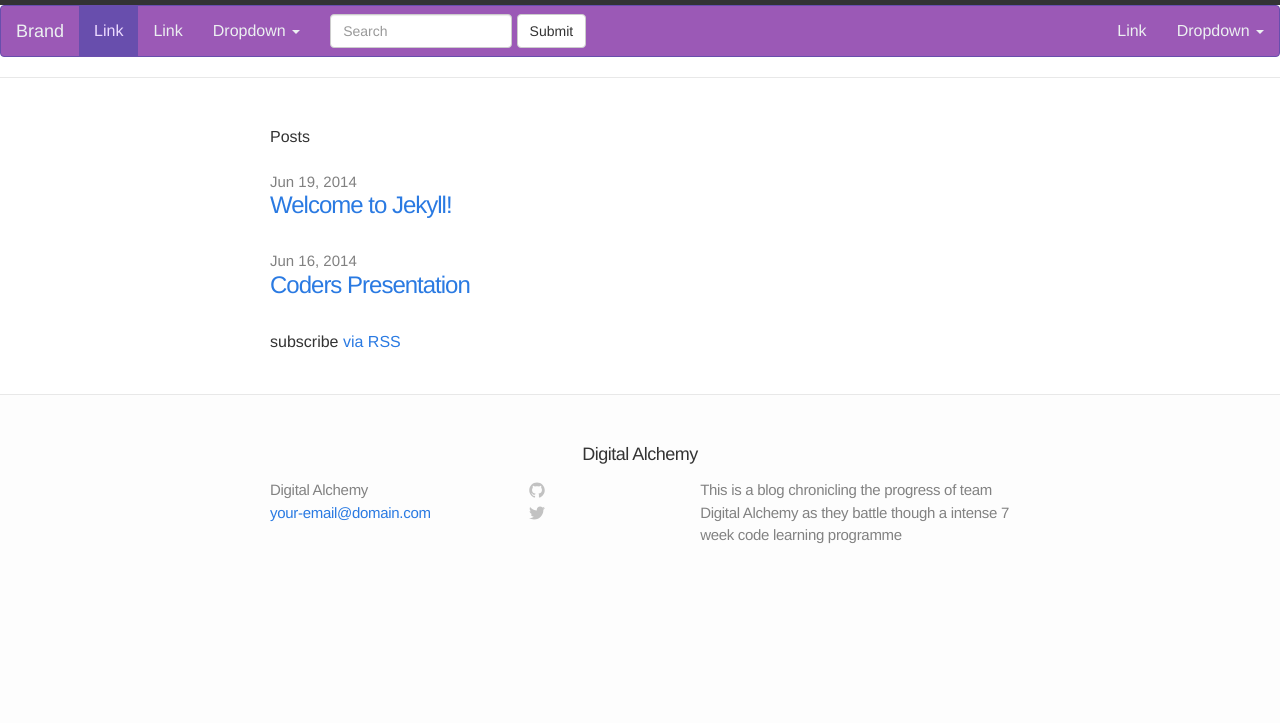
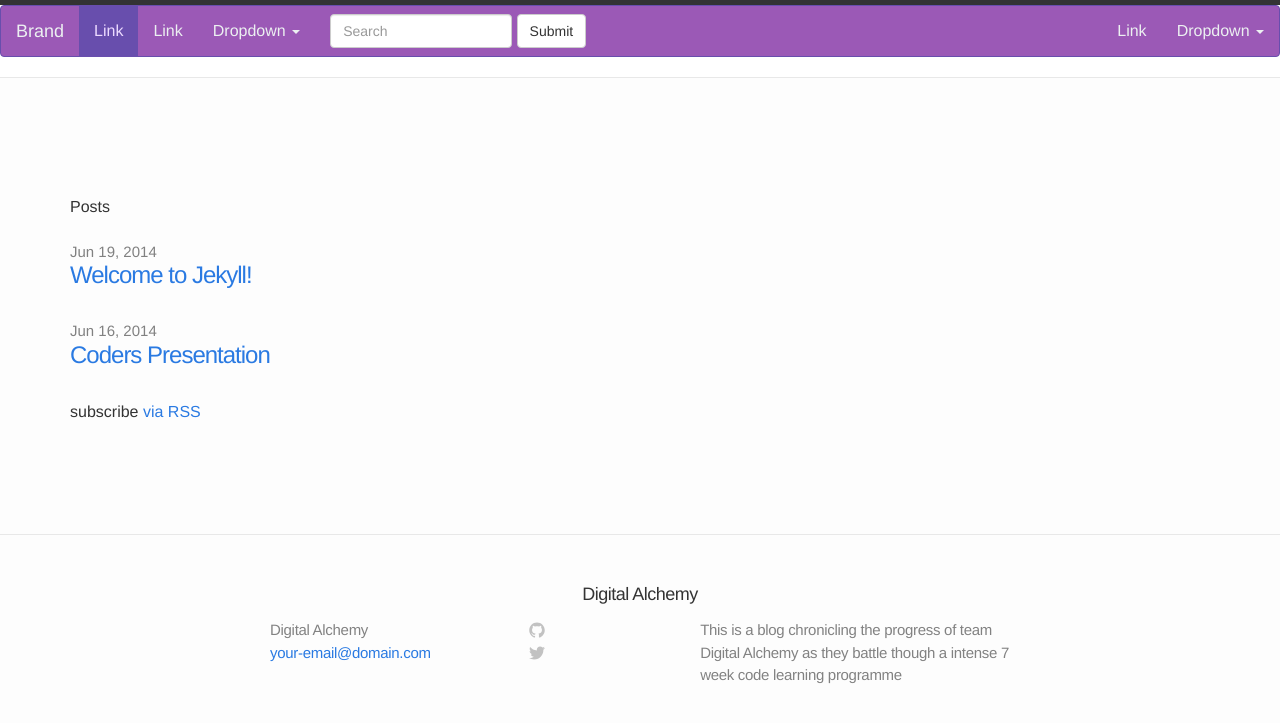
Before and after one commit to theodore-q/Digital-alchemy2.0, a Jekyll site: the page built from index.html, in a window 1280 px wide. Shown: the top 723 px of the page. Built offline with Jekyll 4.4.1, drawn with Linux system fonts in a browser that asks for light colours; nearby versions of some CDN libraries.

Commit message:
default structure

```diff
--- a/_layouts/default.html
+++ b/_layouts/default.html
@@ -7,9 +7,17 @@
 
     {% include header.html %}
 
-    <div class="page-content">
-      <div class="wrap">
-      {{ content }}
+    <div class = "container">
+      <div class = "row">
+        <div class = "col-md-2"
+             {% include leftsidebar.html %}
+        </div>
+        <div class = "col-md-6">
+              {{ content }}
+        </div>
+        <div class = "col-md-2"
+             {% include rightsidebar.html %}
+        </div>
       </div>
     </div>
 
```
